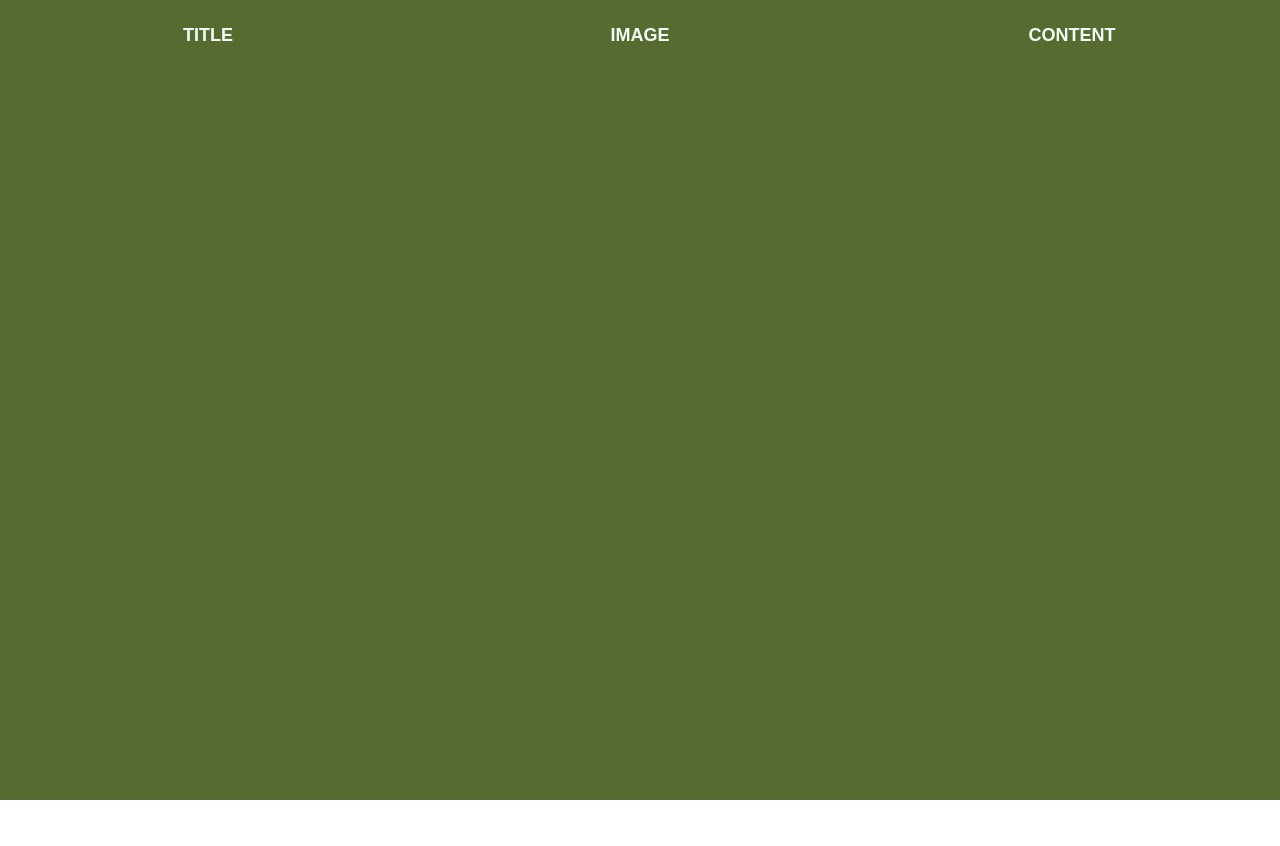
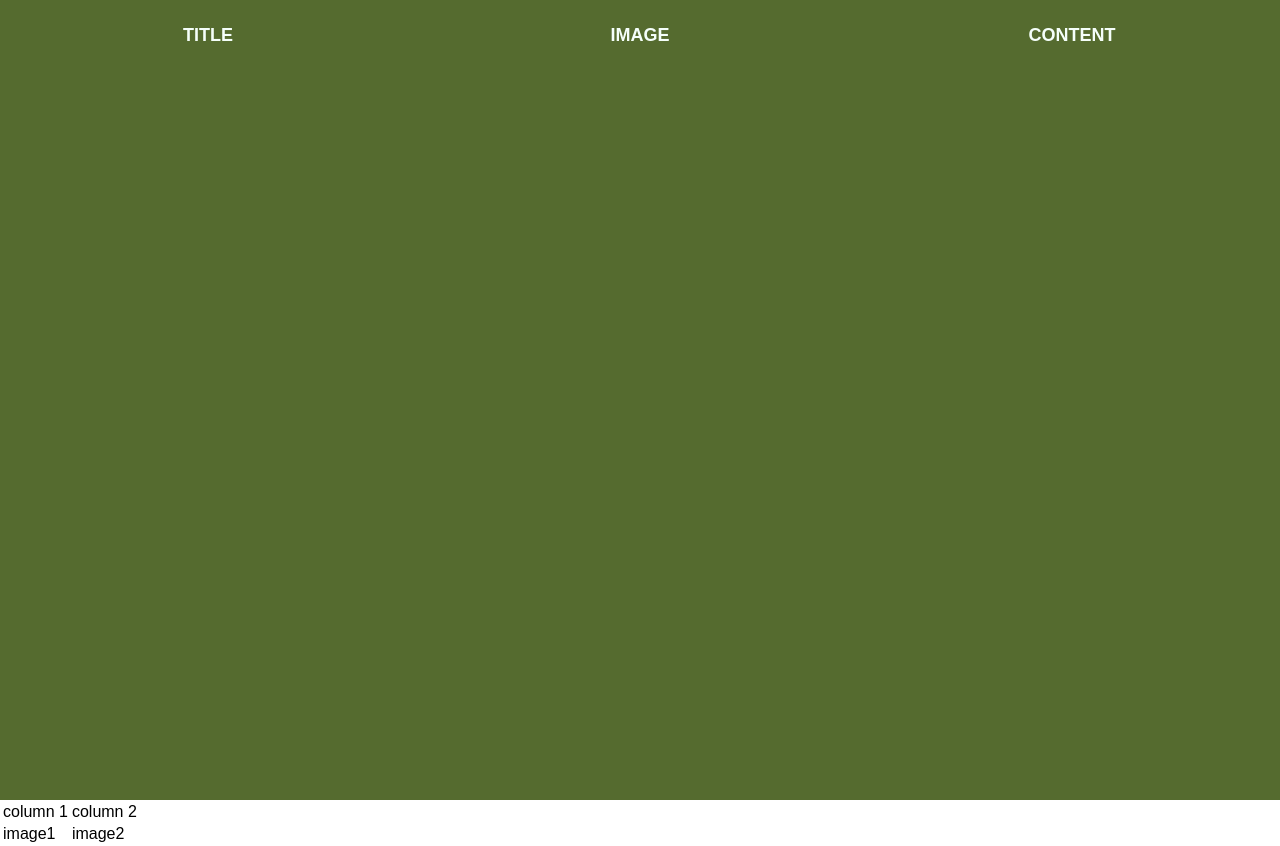
Before and after one commit to Nithya1110/Tensketch-Training, a plain HTML site: page index1.html in a window 1280 px wide. Before the commit the page ends 800 px from the top, so only its background shows below. Drawn offline with Linux system fonts and the light colour scheme.

Commit message:
table created

```diff
--- a/index1.html
+++ b/index1.html
@@ -14,5 +14,23 @@
                 <li><a href="index.html">Content</a></li>
             </ul>
         </div>
+        <table>
+            <tr>
+                <td>
+                    column 1
+                </td>
+                <td>
+                    column 2
+                </td>
+            </tr>
+            <tr>
+                <td>
+                    image1
+                </td>
+                <td>
+                    image2
+                </td>
+            </tr>
+        </table>
     </body>
 </html>
```
